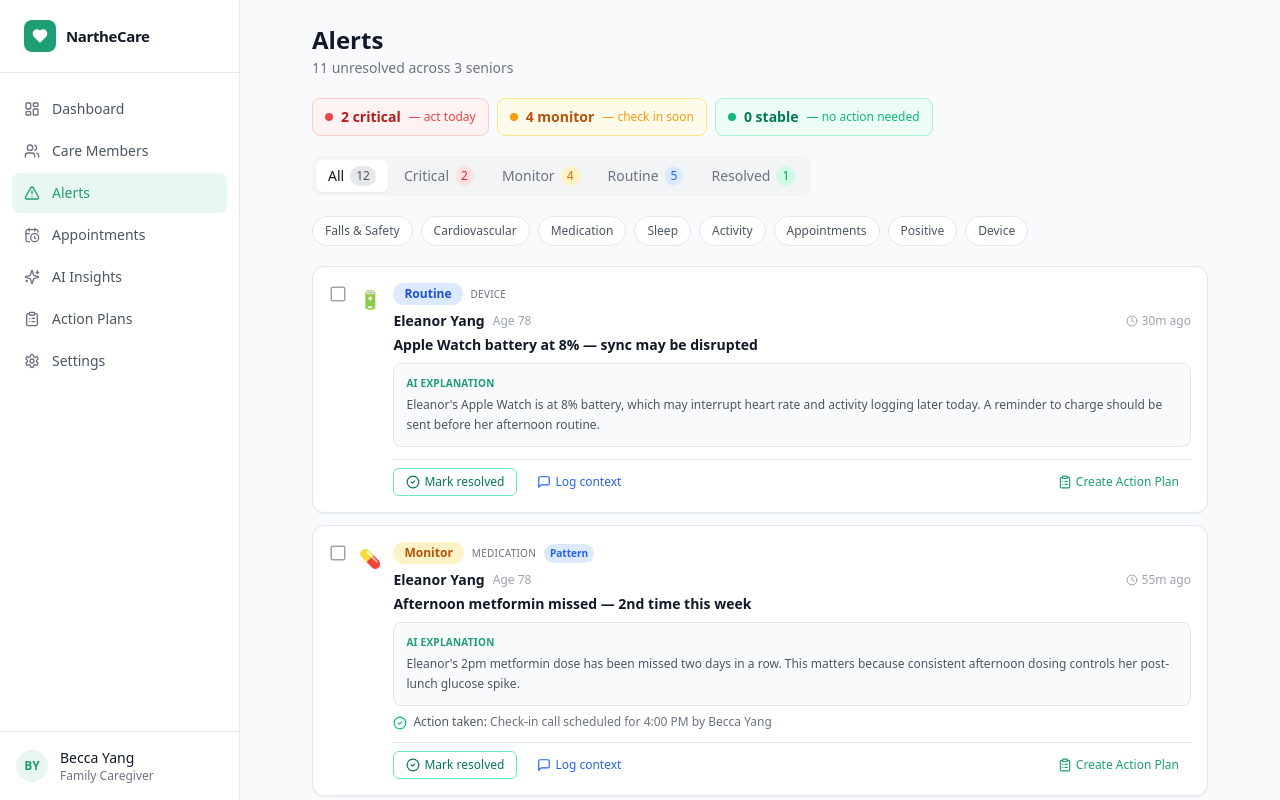
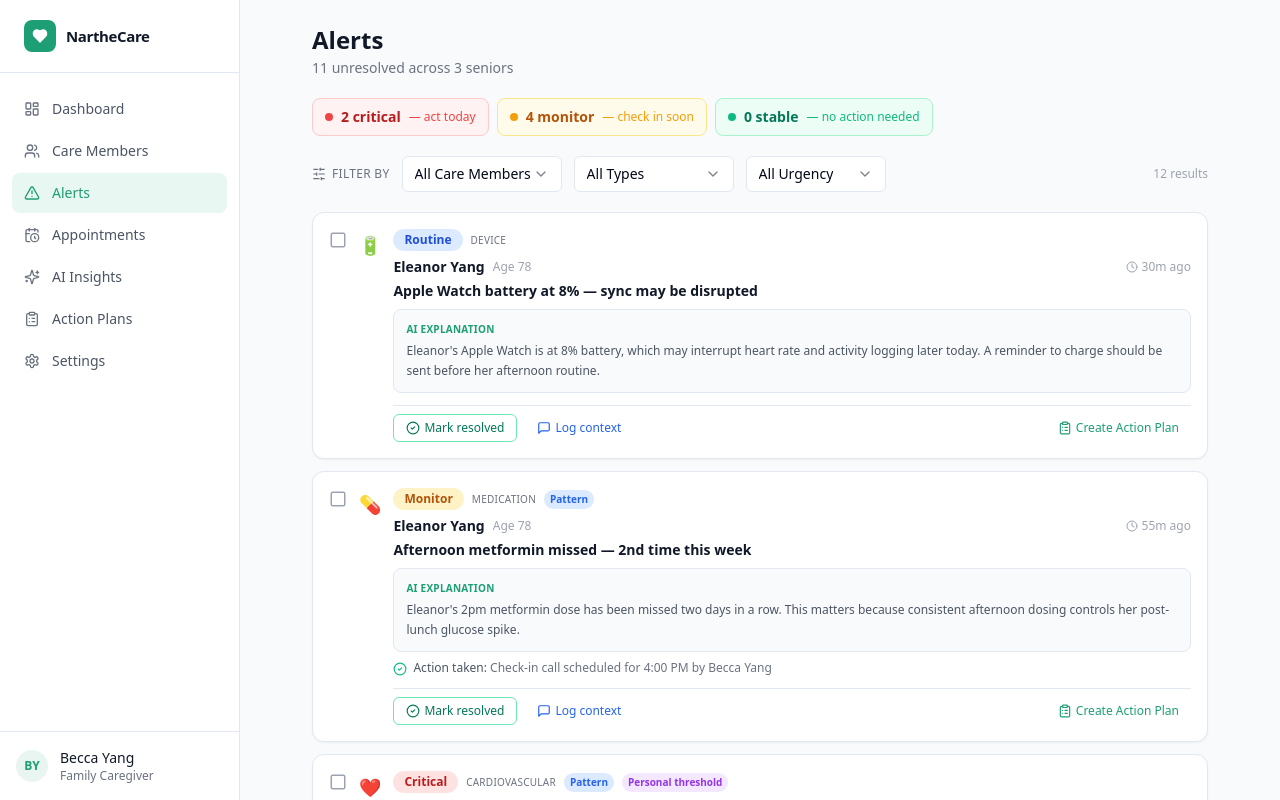
Before and after one commit to Becow13/NARTHECare, a Next.js app: page /alerts in a window 1280 px wide. Shown: the top 800 px of the page. Built offline with nearby package versions, Linux system fonts and the light colour scheme.

Commit message:
feat: alerts dropdown filters

```diff
--- a/app/alerts/page.tsx
+++ b/app/alerts/page.tsx
@@ -1,8 +1,8 @@
 "use client"
 
-import { useState } from "react"
+import { useState, useMemo } from "react"
 import Link from "next/link"
-import {
+import { SlidersHorizontal,
   AlertTriangle,
   CheckCircle2,
   Clock,
@@ -26,6 +26,13 @@ import { ALERT_CATEGORY_LABELS } from "@/lib/alert-rules"
 import { Card, CardContent } from "@/components/ui/card"
 import { Badge } from "@/components/ui/badge"
 import { Button } from "@/components/ui/button"
+import {
+  Select,
+  SelectContent,
+  SelectItem,
+  SelectTrigger,
+  SelectValue,
+} from "@/components/ui/select"
 import { formatRelativeTime } from "@/lib/utils"
 
 // ─── types ────────────────────────────────────────────────────────────────────
@@ -115,6 +122,9 @@ export default function AlertsPage() {
   // context suppression: track which alert has the input open + the typed note
   const [contextOpen, setContextOpen] = useState<string | null>(null)
   const [contextNote, setContextNote] = useState("")
+  const [seniorFilter, setSeniorFilter] = useState("all")
+  const [alertTypeFilter, setAlertTypeFilter] = useState("all")
+  const [urgencyFilter, setUrgencyFilter] = useState("all")
 
   // ── derived counts ──────────────────────────────────────────────────────────
   const active = alerts.filter((a) => a.status !== "resolved" && !a.suppressedBy)
@@ -130,11 +140,23 @@ export default function AlertsPage() {
   ).length
 
   // ── filtered + sorted list ──────────────────────────────────────────────────
+  const alertTypeMap: Record<string, string> = {
+    "Falls & Safety": "falls_safety",
+    "Cardiovascular": "cardiovascular",
+    "Medication": "medication",
+    "Sleep": "sleep",
+    "Activity": "activity_mobility",
+    "Device": "device_connectivity",
+    "Just Goodness": "positive_signal",
+  }
   const filtered = alerts
     .filter((a) => {
       if (severityFilter === "resolved") return a.status === "resolved"
       if (severityFilter !== "all" && a.severity !== severityFilter) return false
       if (categoryFilter && a.category !== categoryFilter) return false
+      if (seniorFilter !== "all" && a.seniorId !== seniorFilter) return false
+      if (alertTypeFilter !== "all" && a.category !== alertTypeMap[alertTypeFilter]) return false
+      if (urgencyFilter !== "all" && a.severity !== urgencyFilter) return false
       return true
     })
     .sort((a, b) => new Date(b.timestamp).getTime() - new Date(a.timestamp).getTime())
@@ -242,53 +264,55 @@ export default function AlertsPage() {
         </div>
       </div>
 
-      {/* ── Severity filter tabs ──────────────────────────────────────────────── */}
-      <div className="flex items-center gap-1 p-1 bg-gray-100 dark:bg-gray-800 rounded-lg w-fit flex-wrap">
-        {tabs.map((tab) => (
-          <button
-            key={tab.key}
-            onClick={() => setSeverityFilter(tab.key)}
-            className={`flex items-center gap-1.5 px-3 py-1.5 rounded-md text-sm font-medium transition-colors ${
-              severityFilter === tab.key
-                ? "bg-white dark:bg-gray-900 text-gray-900 dark:text-white shadow-sm"
-                : "text-gray-500 dark:text-gray-400 hover:text-gray-700 dark:hover:text-gray-200"
-            }`}
-          >
-            {tab.label}
-            <span className={`text-xs px-1.5 py-0.5 rounded-full font-medium ${tab.countStyle}`}>
-              {tab.count}
-            </span>
-          </button>
-        ))}
-      </div>
-
-      {/* ── Category pills ────────────────────────────────────────────────────── */}
-      <div className="flex flex-wrap gap-2">
-        {CATEGORY_PILLS.map((pill) => {
-          const active = categoryFilter === pill.key
-          return (
-            <button
-              key={pill.key}
-              onClick={() => setCategoryFilter(active ? null : pill.key)}
-              className={`text-xs px-3 py-1.5 rounded-full font-medium border transition-colors ${
-                active
-                  ? "bg-[#1D9E75] border-[#1D9E75] text-white"
-                  : "bg-white dark:bg-gray-900 border-border dark:border-gray-700 text-gray-600 dark:text-gray-300 hover:border-[#1D9E75]/50 hover:text-[#1D9E75]"
-              }`}
-            >
-              {pill.label}
-            </button>
-          )
-        })}
-        {categoryFilter && (
-          <button
-            onClick={() => setCategoryFilter(null)}
-            className="text-xs px-2 py-1.5 rounded-full font-medium text-gray-400 hover:text-gray-600 dark:hover:text-gray-200 flex items-center gap-1"
-          >
-            <X className="h-3 w-3" />
-            Clear
-          </button>
+      {/* ── Filter bar ── */}
+      <div className="flex flex-wrap items-center gap-3">
+        <div className="flex items-center gap-1.5 text-xs font-medium text-gray-500 dark:text-gray-400 uppercase tracking-wide">
+          <SlidersHorizontal className="h-3.5 w-3.5" />
+          Filter by
+        </div>
+        <Select value={seniorFilter} onValueChange={setSeniorFilter}>
+          <SelectTrigger className="w-[160px] h-9 text-sm">
+            <SelectValue placeholder="All Care Members" />
+          </SelectTrigger>
+          <SelectContent>
+            <SelectItem value="all">All Care Members</SelectItem>
+            {MOCK_SENIORS.map((s) => (
+              <SelectItem key={s.id} value={s.id}>{s.name}</SelectItem>
+            ))}
+          </SelectContent>
+        </Select>
+        <Select value={alertTypeFilter} onValueChange={setAlertTypeFilter}>
+          <SelectTrigger className="w-[160px] h-9 text-sm">
+            <SelectValue placeholder="All Types" />
+          </SelectTrigger>
+          <SelectContent>
+            <SelectItem value="all">All Types</SelectItem>
+            <SelectItem value="Falls & Safety">Falls &amp; Safety</SelectItem>
+            <SelectItem value="Cardiovascular">Cardiovascular</SelectItem>
+            <SelectItem value="Medication">Medication</SelectItem>
+            <SelectItem value="Sleep">Sleep</SelectItem>
+            <SelectItem value="Activity">Activity</SelectItem>
+            <SelectItem value="Device">Device</SelectItem>
+            <SelectItem value="Just Goodness">Just Goodness</SelectItem>
+          </SelectContent>
+        </Select>
+        <Select value={urgencyFilter} onValueChange={setUrgencyFilter}>
+          <SelectTrigger className="w-[140px] h-9 text-sm">
+            <SelectValue placeholder="All Urgency" />
+          </SelectTrigger>
+          <SelectContent>
+            <SelectItem value="all">All Urgency</SelectItem>
+            <SelectItem value="critical">Critical</SelectItem>
+            <SelectItem value="monitor">Monitor</SelectItem>
+            <SelectItem value="routine">Routine</SelectItem>
+          </SelectContent>
+        </Select>
+        {(seniorFilter !== "all" || alertTypeFilter !== "all" || urgencyFilter !== "all") && (
+          <Button variant="ghost" size="sm" onClick={() => { setSeniorFilter("all"); setAlertTypeFilter("all"); setUrgencyFilter("all") }} className="text-xs h-9 text-gray-500 hover:text-gray-900 dark:hover:text-white">
+            Clear filters
+          </Button>
         )}
+        <span className="text-xs text-gray-400 dark:text-gray-500 ml-auto">{filtered.length} result{filtered.length !== 1 ? "s" : ""}</span>
       </div>
 
       {/* ── Alerts list ──────────────────────────────────────────────────────── */}
```
